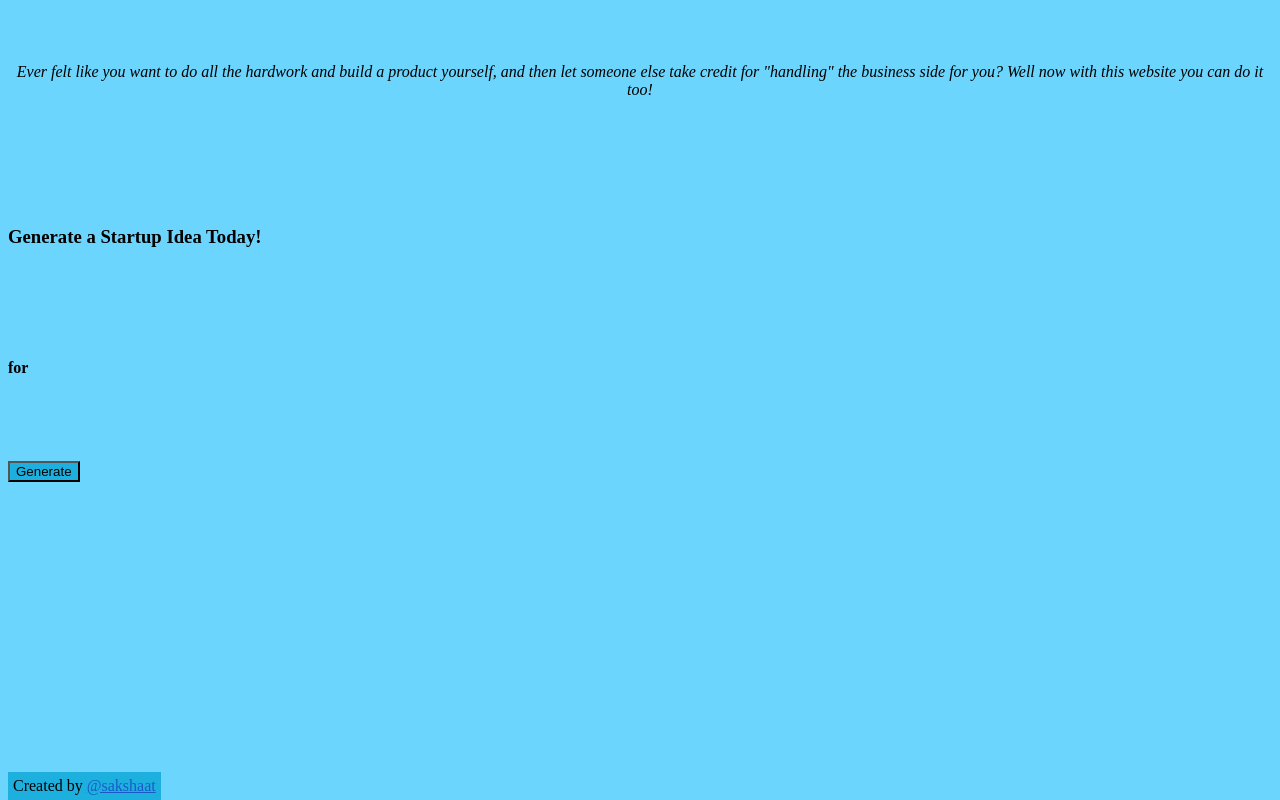
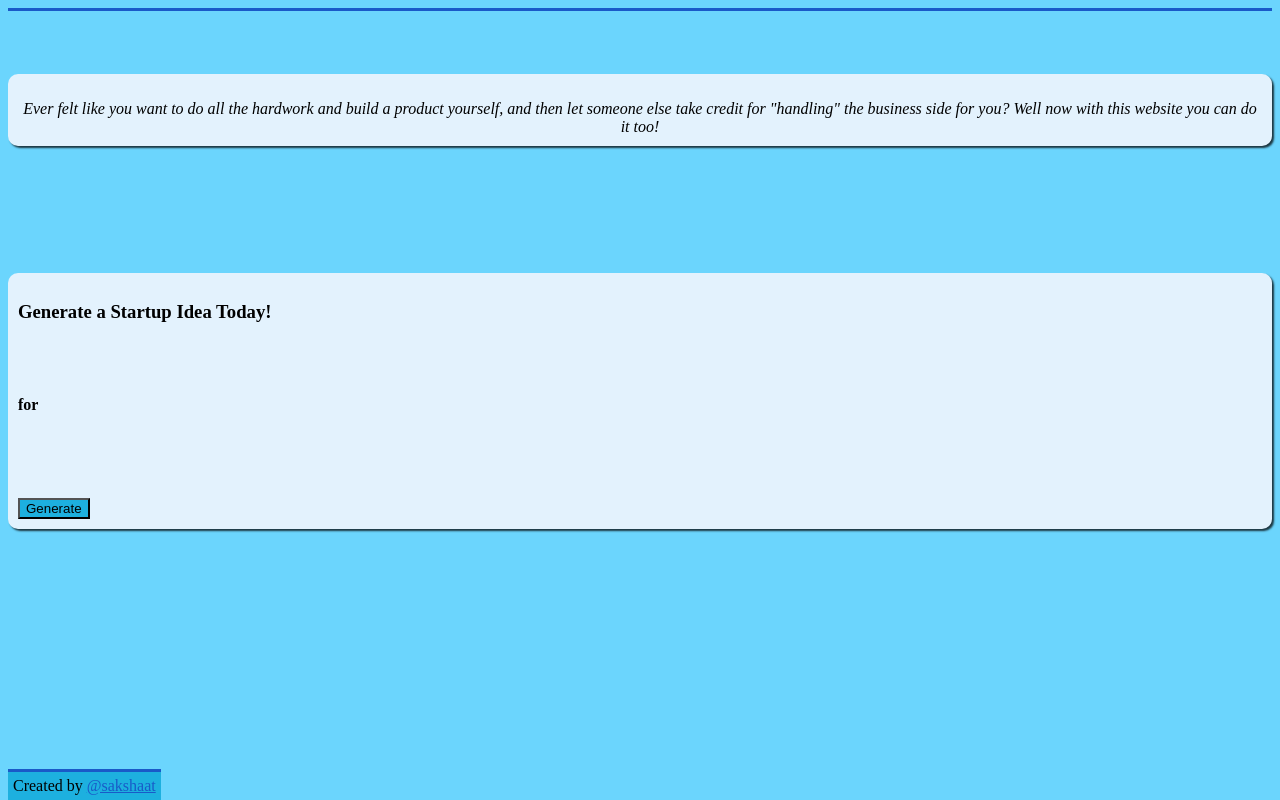
Before and after one commit to sakshaat/BasicStartupIdeas, a PHP site: page / in a window 1280 px wide. Run offline with PHP 8.4, Linux system fonts and the light colour scheme.

Commit message:
new version

```diff
--- a/index.html
+++ b/index.html
@@ -36,9 +36,9 @@
 
     </header>
 
-    <div class="container intro">
+    <div class="container">
         <div class="row">
-            <div class="eight columns offset-by-two">
+            <div class="intro content-box eight columns offset-by-two">
                 <i>
                     <p>Ever felt like you want to do all the hardwork and build a product yourself, and then let someone else take credit for "handling" the business side for you? Well now with this website you can do it too!</p>
                 </i>
@@ -48,7 +48,7 @@
 
     <div class="container">
         <div class="row">
-            <div id="content" class="eight columns offset-by-two">
+            <div id="content" class="content-box eight columns offset-by-two">
                 <h3>Generate a Startup Idea Today!</h3>
                 <div class="one-half columns">
                     <div id="company-slot" class="slot-machine"></div>
--- a/static/css/style.css
+++ b/static/css/style.css
@@ -1,5 +1,6 @@
 body {
     background-color: #6BD5FD;
+    border-top: 3px solid #195AC8
 }
 
 .for_message {
@@ -11,7 +12,7 @@
 #company-slot {
     height: 3em;
     margin: auto;
-    margin-top: 5%;
+    margin-top: 2%;
 }
 
 #industry-slot {
@@ -27,6 +28,7 @@
     bottom: 0;
     padding: 5px;
     background-color: #1DB0DF;
+    border-top: 3px solid #195AC8
 }
 
 footer a {
@@ -39,10 +41,13 @@
 
 .intro {
     margin-top: 5%;
+    padding-top: 10px;
+    padding-bottom: 10px;
 }
 
 .intro p {
     text-align: center;
+    margin-bottom: 0px;
 }
 
 .slot-machine h3 {
@@ -55,6 +60,14 @@
 
 #content {
     margin-top: 10%;
+    margin-bottom: 15%;
+}
+
+.content-box {
+    padding: 10px;
+    background-color: #E3F2FD;
+    border-radius: 10px;
+    box-shadow: 2px 2px 2px 0px rgba(0, 0, 0, 0.75);
 }
 
 .button-primary {
@@ -70,6 +83,9 @@
 }
 
 @media only screen and (max-width: 420px) {
+    .content {
+        margin-top: 5%;
+    }
     #industry-slot {
         height: 4em;
     }
```
